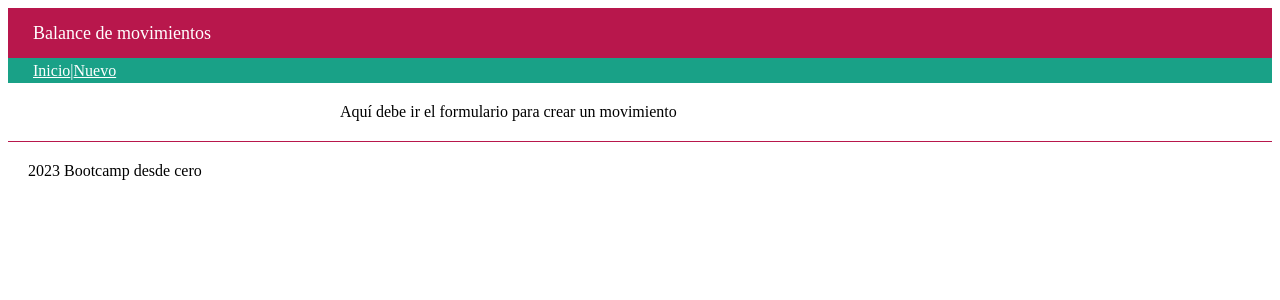
After one commit to CarlosNauzet/Nauzet-Flask, a Flask app: template balance/templates/nuevo.html in a window 1280 px wide. The commit adds this page. Shown: the top 300 px of the page. Run offline with Flask 2, Linux system fonts and the light colour scheme; the template is opened without the code that fills it, so the values that code supplies are empty.

Commit message:
feat: principio de herencia de plantillas

```diff
--- /dev/null
+++ b/balance/templates/base.html
@@ -0,0 +1,21 @@
+<!DOCTYPE html>
+<html lang="en">
+  <head>
+    <meta charset="UTF-8" />
+    <meta http-equiv="X-UA-Compatible" content="IE=edge" />
+    <meta name="viewport" content="width=device-width, initial-scale=1.0" />
+    <title>Balance - Lista de movimientos</title>
+    <link rel="stylesheet" href="static/css/flat-remix.css" />
+    <link rel="stylesheet" href="static/css/styles.css" />
+  </head>
+
+  <body>
+    <header>Balance de movimientos</header>
+
+    <nav><a href="/">Inicio</a>|<a href="/nuevo">Nuevo</a></nav>
+
+    <main>{% block contenido %} {% endblock %}</main>
+
+    <footer class="pie-pagina">2023 Bootcamp desde cero</footer>
+  </body>
+</html>
--- /dev/null
+++ b/balance/templates/nuevo.html
@@ -0,0 +1,2 @@
+{% extends "base.html" %} {% block contenido %} Aquí debe ir el formulario para
+crear un movimiento {% endblock %}
--- a/balance/views.py
+++ b/balance/views.py
@@ -20,7 +20,7 @@ def add_movement():
     Crea un movimiento nuevo y lo guarda en el archivo CSV
     """
 
-    return "Crea movimiento"
+    return render_template("nuevo.html")
 
 @app.route('/modificar')
 def update():
```
Also changed, not shown: balance/templates/inicio.html (+4 -25 lines).
